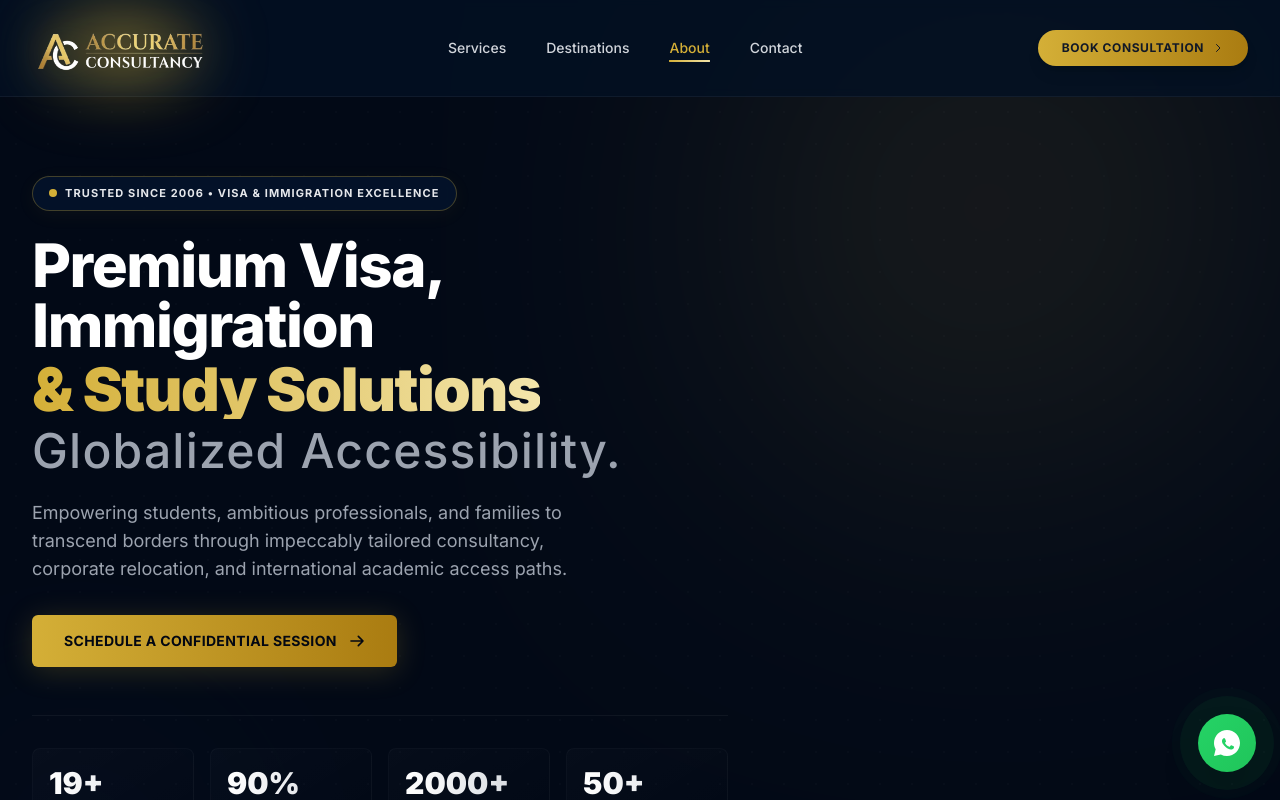
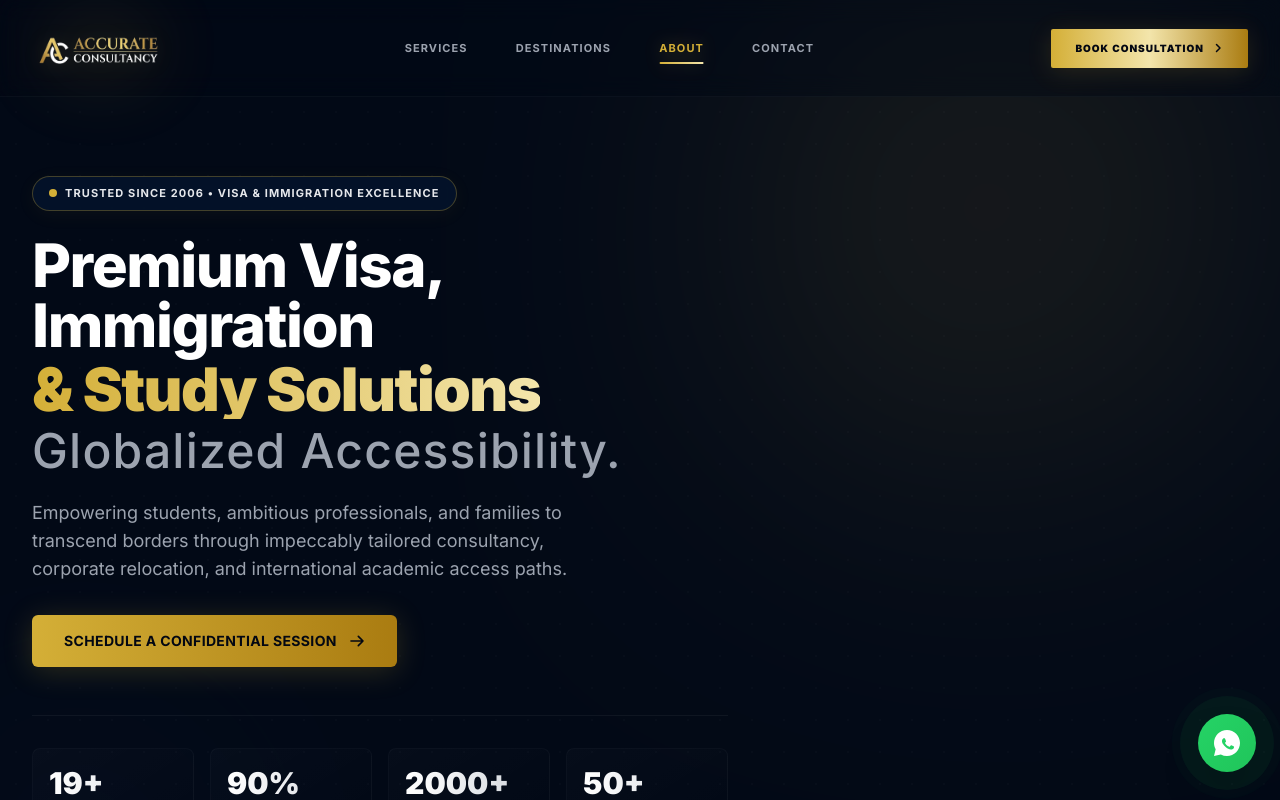
Before and after one commit to imran1001/Accurate-ConsultancyV3, a React (Vite) app: page / in a window 1280 px wide. Shown: the top 800 px of the page. Built offline with nearby package versions, Linux system fonts and the light colour scheme.

Commit message:
Refactor Navbar component for improved clarity and style

```diff
--- a/src/components/Navbar.jsx
+++ b/src/components/Navbar.jsx
@@ -5,14 +5,14 @@ export default function Navbar() {
   const [scrolled, setScrolled] = useState(false);
   const [activeSection, setActiveSection] = useState('hero');
 
-  // Scroll detection for background change
+  // Scroll detection for background and tracking state transformations
   useEffect(() => {
     const handleScroll = () => {
       setScrolled(window.scrollY > 20);
 
-      // Detect active section
+      // Detect active structural viewport target
       const sections = ['hero', 'services', 'destinations', 'about', 'consultation'];
-      const scrollPosition = window.scrollY + 120;
+      const scrollPosition = window.scrollY + 140;
 
       for (const section of sections) {
         const element = document.getElementById(section);
@@ -30,17 +30,16 @@ export default function Navbar() {
     return () => window.removeEventListener('scroll', handleScroll);
   }, []);
 
-  // Smooth scroll to section
+  // Smooth operational scroll architecture
   const scrollTo = (id) => {
     const el = document.getElementById(id);
     if (el) {
-      const top = el.getBoundingClientRect().top + window.pageYOffset - 80;
+      const top = el.getBoundingClientRect().top + window.pageYOffset - 90;
       window.scrollTo({ top, behavior: 'smooth' });
     }
     setIsOpen(false);
   };
 
-  // Navigation items with their section IDs
   const navItems = [
     { label: 'Services', id: 'services' },
     { label: 'Destinations', id: 'destinations' },
@@ -50,65 +49,60 @@ export default function Navbar() {
 
   return (
     <nav
-      className={`fixed top-0 left-0 right-0 z-50 transition-all duration-400 ${
+      className={`fixed top-0 left-0 right-0 z-50 transition-all duration-500 ${
         scrolled
-          ? 'bg-[#031124]/95 backdrop-blur-lg shadow-[0_4px_40px_rgba(0,0,0,0.5)] border-b border-[#D4AF37]/20'
-          : 'bg-[#031124]/80 backdrop-blur-sm border-b border-white/5'
+          ? 'bg-[#020916]/85 backdrop-blur-xl border-b border-white/[0.07] shadow-[0_10px_40px_rgba(0,0,0,0.6)] py-3 sm:py-4'
+          : 'bg-[#020916]/40 backdrop-blur-md border-b border-white/[0.03] py-5 sm:py-6'
       }`}
     >
-      <div className="max-w-7xl mx-auto px-4 sm:px-6 lg:px-8">
-        {/* Perfectly balanced header heights */}
-        <div className="flex items-center justify-between h-16 sm:h-20 md:h-22 lg:h-24">
+      <div className="max-w-7xl mx-auto w-full px-4 sm:px-6 lg:px-8">
+        <div className="flex items-center justify-between">
 
-          {/* ===== BRAND LOGO with Glow ===== */}
+          {/* ===== BRAND LOGO CONTEXT ===== */}
           <div
-            className="flex-shrink-0 flex items-center cursor-pointer group"
+            className="flex-shrink-0 flex items-center cursor-pointer group relative"
             onClick={() => scrollTo('hero')}
           >
             <div className="relative flex items-center">
-              {/* Animated glow halo behind logo */}
+              {/* Dynamic Aura Halo */}
               <div
-                className="absolute inset-0 blur-2xl opacity-60 group-hover:opacity-100 transition-opacity duration-700"
+                className="absolute inset-0 blur-xl opacity-40 group-hover:opacity-75 transition-opacity duration-700 pointer-events-none"
                 style={{
-                  background: 'radial-gradient(circle, rgba(212,175,55,0.5), transparent 70%)',
-                  transform: 'scale(1.5)',
-                  filter: 'blur(20px)',
+                  background: 'radial-gradient(circle, rgba(214,175,55,0.4), transparent 70%)',
+                  transform: 'scale(1.6)',
                 }}
               />
-
-              {/* Sleek, optimized logo proportions */}
               <img
                 src="/logo.webp"
                 alt="Accurate Consultancy"
-                className="relative h-11 sm:h-14 md:h-16 lg:h-18 object-contain transition-all duration-500 group-hover:scale-105"
+                className="relative h-10 sm:h-12 md:h-13 object-contain transition-all duration-500 group-hover:scale-[1.03]"
                 style={{
-                  filter: 'drop-shadow(0 0 20px rgba(212,175,55,0.25)) drop-shadow(0 0 40px rgba(212,175,55,0.12))',
+                  filter: 'drop-shadow(0 2px 10px rgba(214,175,55,0.15))',
                 }}
               />
             </div>
           </div>
 
-          {/* ===== DESKTOP NAVIGATION ===== */}
-          <div className="hidden md:flex items-center gap-8 lg:gap-10">
+          {/* ===== DESKTOP HORIZONTAL LINKS ===== */}
+          <div className="hidden md:flex items-center gap-10 lg:gap-12">
             {navItems.map((item) => {
               const isActive = activeSection === item.id;
               return (
                 <button
                   key={item.id}
                   onClick={() => scrollTo(item.id)}
-                  className={`relative text-sm font-medium transition-colors duration-200 group ${
-                    isActive ? 'text-[#D4AF37]' : 'text-gray-300 hover:text-[#D4AF37]'
+                  className={`relative text-[11px] font-bold uppercase tracking-widest transition-all duration-300 ${
+                    isActive
+                      ? 'text-[#D4AF37] drop-shadow-[0_0_8px_rgba(214,175,55,0.3)]'
+                      : 'text-gray-400 hover:text-white'
                   }`}
                 >
-                  {item.label}
-                  {/* Active indicator */}
-                  {isActive && (
-                    <span className="absolute -bottom-1 left-0 w-full h-0.5 bg-gradient-to-r from-[#D4AF37] to-[#F3E5AB] rounded-full" />
-                  )}
-                  {/* Hover underline */}
+                  <span className="relative z-10">{item.label}</span>
+
+                  {/* Premium Micro Underline Mechanics */}
                   <span
-                    className={`absolute -bottom-1 left-0 h-0.5 bg-gradient-to-r from-[#D4AF37] to-[#F3E5AB] rounded-full transition-all duration-300 ${
-                      isActive ? 'w-full' : 'w-0 group-hover:w-full'
+                    className={`absolute -bottom-2 left-1/2 -translate-x-1/2 h-[2px] bg-gradient-to-r from-[#D4AF37] to-[#F3E5AB] rounded-full transition-all duration-300 ${
+                      isActive ? 'w-full opacity-100' : 'w-0 opacity-0 group-hover:w-1/2 group-hover:opacity-50'
                     }`}
                   />
                 </button>
@@ -116,112 +110,113 @@ export default function Navbar() {
             })}
           </div>
 
-          {/* ===== DESKTOP CTA ===== */}
+          {/* ===== DESKTOP PRESTIGE ACTION BUTTON ===== */}
           <div className="hidden md:block">
             <button
               onClick={() => scrollTo('consultation')}
-              className="group relative px-6 py-2.5 bg-gradient-to-r from-[#D4AF37] to-[#AA7C11] text-gray-900 font-bold text-xs rounded-full shadow-lg hover:shadow-[#D4AF37]/40 hover:scale-105 transition-all duration-300 uppercase tracking-wider overflow-hidden"
+              className="group relative px-6 py-3 bg-gradient-to-r from-[#D4AF37] via-[#F3E5AB] to-[#AA7C11] text-gray-950 font-black text-[10px] uppercase tracking-widest rounded-sm shadow-[0_4px_25px_rgba(214,175,55,0.15)] hover:shadow-[0_4px_35px_rgba(214,175,55,0.35)] hover:-translate-y-0.5 transition-all duration-300 overflow-hidden"
             >
-              <span className="absolute inset-0 bg-white/20 -translate-x-full group-hover:translate-x-0 transition-transform duration-500" />
+              {/* Shimmer Light Reflection Sweep */}
+              <span className="absolute inset-0 w-full h-full bg-gradient-to-r from-transparent via-white/30 to-transparent -translate-x-full group-hover:animate-shimmerSweep block" />
               <span className="relative flex items-center gap-2">
                 Book Consultation
-                <svg className="w-3 h-3 group-hover:translate-x-1 transition-transform" fill="none" viewBox="0 0 24 24" stroke="currentColor">
-                  <path strokeLinecap="round" strokeLinejoin="round" strokeWidth="2" d="M9 5l7 7-7 7" />
+                <svg className="w-3 h-3 transform group-hover:translate-x-0.5 transition-transform duration-300" fill="none" viewBox="0 0 24 24" stroke="currentColor" strokeWidth="3">
+                  <path strokeLinecap="round" strokeLinejoin="round" d="M9 5l7 7-7 7" />
                 </svg>
               </span>
             </button>
           </div>
 
-          {/* ===== MOBILE HAMBURGER ===== */}
+          {/* ===== MOBILE TRIGGER SYSTEM ===== */}
           <div className="md:hidden flex items-center">
             <button
               onClick={() => setIsOpen(!isOpen)}
               type="button"
-              className="relative inline-flex items-center justify-center p-2 rounded-lg text-gray-400 hover:text-white hover:bg-white/5 focus:outline-none transition-all duration-300"
-              aria-controls="mobile-menu"
+              className="relative inline-flex items-center justify-center p-2 rounded-md text-gray-400 hover:text-white hover:bg-white/[0.04] transition-all duration-300 focus:outline-none"
               aria-expanded={isOpen}
             >
-              <span className="sr-only">Open main menu</span>
-              {isOpen ? (
-                <svg className="h-6 w-6" fill="none" viewBox="0 0 24 24" stroke="currentColor">
-                  <path strokeLinecap="round" strokeLinejoin="round" strokeWidth="2" d="M6 18L18 6M6 6l12 12" />
-                </svg>
-              ) : (
-                <svg className="h-6 w-6" fill="none" viewBox="0 0 24 24" stroke="currentColor">
-                  <path strokeLinecap="round" strokeLinejoin="round" strokeWidth="2" d="M4 6h16M4 12h16M4 18h16" />
-                </svg>
-              )}
-              {/* Notification dot when menu is closed */}
+              <span className="sr-only">Toggle Main Menu</span>
+              <div className="w-6 h-5 relative flex flex-col justify-between items-end">
+                <span className={`h-[2px] bg-current rounded-full transition-all duration-300 transform origin-right ${isOpen ? 'w-6 -rotate-45 translate-y-[-1px]' : 'w-6'}`} />
+                <span className={`h-[2px] bg-current rounded-full transition-all duration-200 ${isOpen ? 'w-0 opacity-0' : 'w-4'}`} />
+                <span className={`h-[2px] bg-current rounded-full transition-all duration-300 transform origin-right ${isOpen ? 'w-6 rotate-45 translate-y-[1px]' : 'w-5'}`} />
+              </div>
+
               {!isOpen && (
-                <span className="absolute -top-0.5 -right-0.5 w-2 h-2 rounded-full bg-[#D4AF37] animate-pulse" />
+                <span className="absolute top-1.5 right-1.5 w-2 h-2 rounded-full bg-[#D4AF37] shadow-[0_0_8px_rgba(214,175,55,0.6)] animate-pulse" />
               )}
             </button>
           </div>
         </div>
       </div>
 
-      {/* ===== MOBILE DRAWER ===== */}
+      {/* ===== MOBILE GLASS-DRAWER SYSTEM ===== */}
       <div
-        className={`md:hidden overflow-hidden transition-all duration-400 ease-in-out ${
-          isOpen ? 'max-h-[500px] opacity-100' : 'max-h-0 opacity-0'
+        className={`md:hidden absolute top-full left-0 right-0 overflow-hidden transition-all duration-500 ease-in-out border-b border-white/[0.06] shadow-2xl ${
+          isOpen ? 'max-h-[480px] opacity-100 bg-[#020916]/98 backdrop-blur-2xl' : 'max-h-0 opacity-0 pointer-events-none'
         }`}
-        id="mobile-menu"
       >
-        <div className="px-4 pt-2 pb-6 bg-[#031124] border-t border-[#D4AF37]/10 space-y-1 shadow-2xl">
+        <div className="px-5 pt-4 pb-8 space-y-2">
           {navItems.map((item, index) => {
             const isActive = activeSection === item.id;
             return (
               <button
                 key={item.id}
                 onClick={() => scrollTo(item.id)}
-                className={`block w-full text-left px-4 py-3 rounded-lg text-base font-medium transition-all duration-200 ${
+                className={`block w-full text-left px-4 py-3.5 rounded-md text-xs font-bold uppercase tracking-widest transition-all duration-200 ${
                   isActive
-                    ? 'text-[#D4AF37] bg-[#D4AF37]/10'
-                    : 'text-gray-300 hover:text-white hover:bg-white/5'
+                    ? 'text-[#D4AF37] bg-[#D4AF37]/10 border-l-2 border-[#D4AF37]'
+                    : 'text-gray-400 hover:text-white hover:bg-white/[0.02]'
                 }`}
                 style={{
-                  animation: isOpen ? `fadeInSlide 0.3s ease-out ${index * 0.05}s both` : 'none',
+                  animation: isOpen ? `mobileNavFadeSlide 0.4s cubic-bezier(0.16, 1, 0.3, 1) ${index * 0.04}s both` : 'none',
                 }}
               >
                 <div className="flex items-center justify-between">
                   <span>{item.label}</span>
-                  {isActive && (
-                    <span className="w-1.5 h-1.5 rounded-full bg-[#D4AF37]" />
-                  )}
+                  {isActive && <span className="w-1 h-1 rounded-full bg-[#D4AF37] shadow-[0_0_6px_rgba(214,175,55,0.8)]" />}
                 </div>
               </button>
             );
           })}
 
-          <div className="pt-4 border-t border-white/5">
+          {/* Mobile Interactive Panel Segment */}
+          <div className="pt-5 mt-4 border-t border-white/[0.05] space-y-4">
             <button
               onClick={() => scrollTo('consultation')}
-              className="w-full py-3.5 bg-gradient-to-r from-[#D4AF37] to-[#AA7C11] text-gray-900 font-bold text-sm rounded-full shadow-lg hover:shadow-[#D4AF37]/30 transition-all duration-300 uppercase tracking-wider"
+              className="w-full py-4 bg-gradient-to-r from-[#D4AF37] via-[#F3E5AB] to-[#AA7C11] text-gray-950 font-black text-xs uppercase tracking-widest rounded-sm text-center shadow-lg"
             >
               Book Consultation
             </button>
-          </div>
 
-          {/* Mobile footer info */}
-          <div className="pt-4 flex justify-center gap-4 text-[10px] text-gray-500">
-            <span>📞 +92 316 0285386</span>
-            <span className="w-px h-3 bg-gray-700" />
-            <span>✉️ imran@accurate-consultancy.com</span>
+            {/* Real-time Validation Meta info */}
+            <div className="flex flex-col sm:flex-row items-center justify-between gap-2 pt-2 text-[10px] font-medium tracking-wider text-gray-500 text-center sm:text-left">
+              <div>📞 +92 316 0285386</div>
+              <div className="hidden sm:block w-1 h-1 rounded-full bg-gray-800" />
+              <div>✉️ imran@accurate-consultancy.com</div>
+            </div>
           </div>
         </div>
       </div>
 
-      {/* ===== ANIMATION STYLES ===== */}
+      {/* ===== EMBEDDED PRESTIGE KEYFRAMES ===== */}
       <style>{`
-        @keyframes fadeInSlide {
+        @keyframes shimmerSweep {
+          0% { transform: translateX(-100%); }
+          100% { transform: translateX(100%); }
+        }
+        @keyframes mobileNavFadeSlide {
           from {
             opacity: 0;
-            transform: translateX(-12px);
+            transform: translateY(-8px);
           }
           to {
             opacity: 1;
-            transform: translateX(0);
+            transform: translateY(0);
           }
+        }
+        .animate-shimmerSweep {
+          animation: shimmerSweep 2.5s cubic-bezier(0.25, 1, 0.5, 1) infinite;
         }
       `}</style>
     </nav>
```
